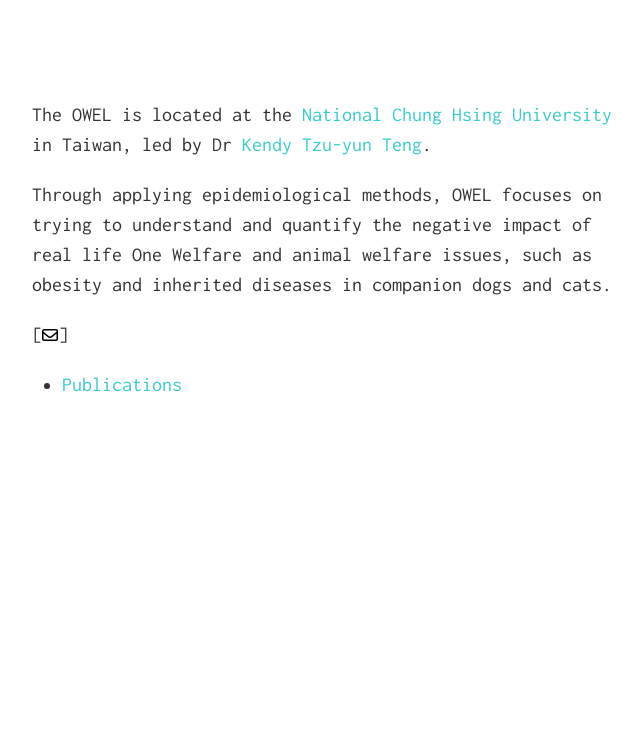
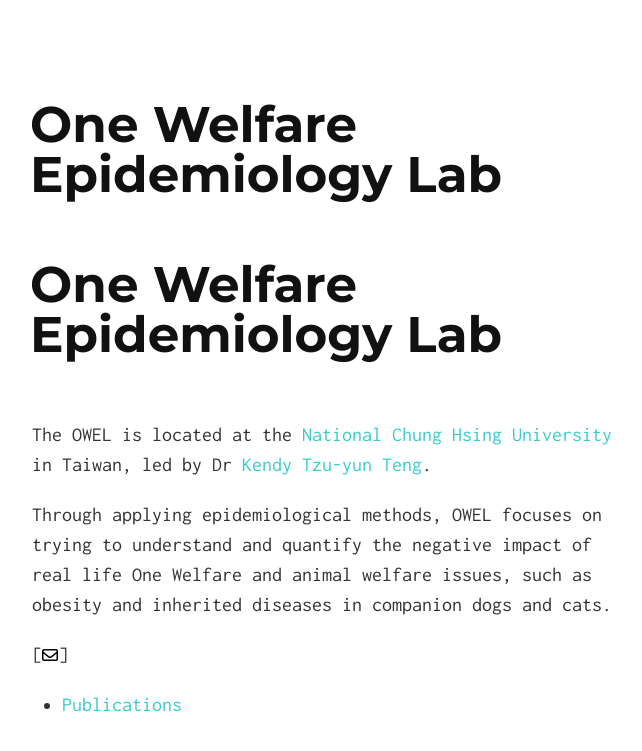
Before and after one commit to kendyteng/kendyteng.github.io, a Jekyll site: the page built from index.md, in a window 1280 px wide. Shown: the top 751 px of the page, without its empty margins (308-950 px from the left). Built offline with Jekyll 4.4.1, drawn with Linux system fonts in a browser that asks for light colours; nearby versions of some CDN libraries; our own code applies the rules of GitHub Pages for plain Markdown files.

Commit message:
Update index.md

```diff
--- a/index.md
+++ b/index.md
@@ -1,3 +1,4 @@
+# One Welfare Epidemiology Lab
 
 The OWEL is located at the [National Chung Hsing University](http://www.vm.nchu.edu.tw) in Taiwan, led by Dr [Kendy Tzu-yun Teng](https://scholar.google.com/citations?user=FO4xM_oAAAAJ&hl=en).
 
```
